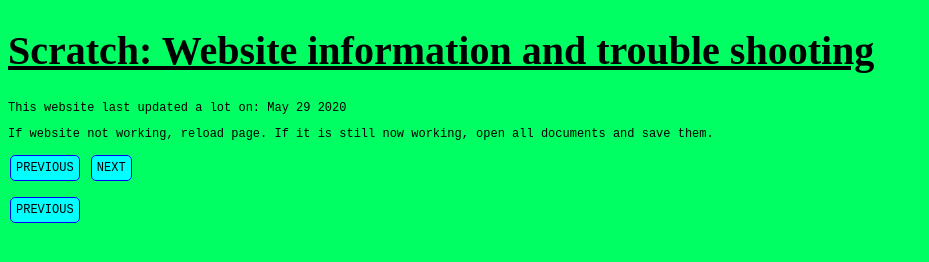
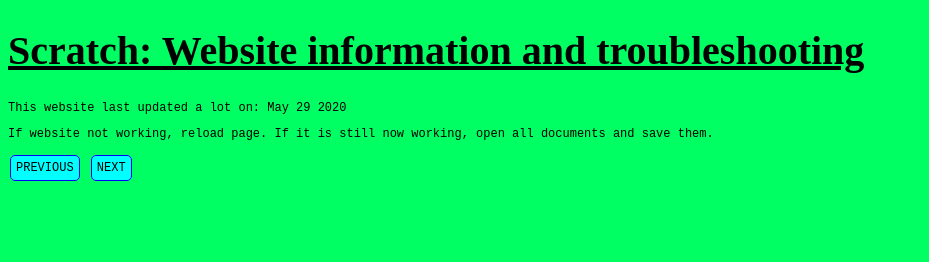
Before and after one commit to iannl/scratch, a plain HTML site: page info.html in a window 1280 px wide. Shown: the whole page, without its empty margins (0-929 px from the left). Drawn offline with Linux system fonts and the light colour scheme.

Commit message:
Fix errors

```diff
--- a/info.html
+++ b/info.html
@@ -5,11 +5,10 @@
         <title>Scratch: Website information</title>
     </head>
     <body>
-        <h1>Scratch: Website information and trouble shooting</h1>
+        <h1>Scratch: Website information and troubleshooting</h1>
         <p>This website last updated a lot on: May 29 2020</p>
         <p>If website not working, reload page. If it is still now working, open all documents and save them.</p>
-        <span><a href="links.html" style="font-size: 12px;">PREVIOUS</a></span>
+        <span><a href="fun.html" style="font-size: 12px;">PREVIOUS</a></span>
         <span><a href="links.html" style="font-size: 12px;">NEXT</a></span>
-        <p><span><a href="fun.html" style="font-size: 12px;">PREVIOUS</a></span>
     </body>
 </html>
```
Also changed, not shown: index.html (+2 -5 lines), links.html (+1 -1 lines).
